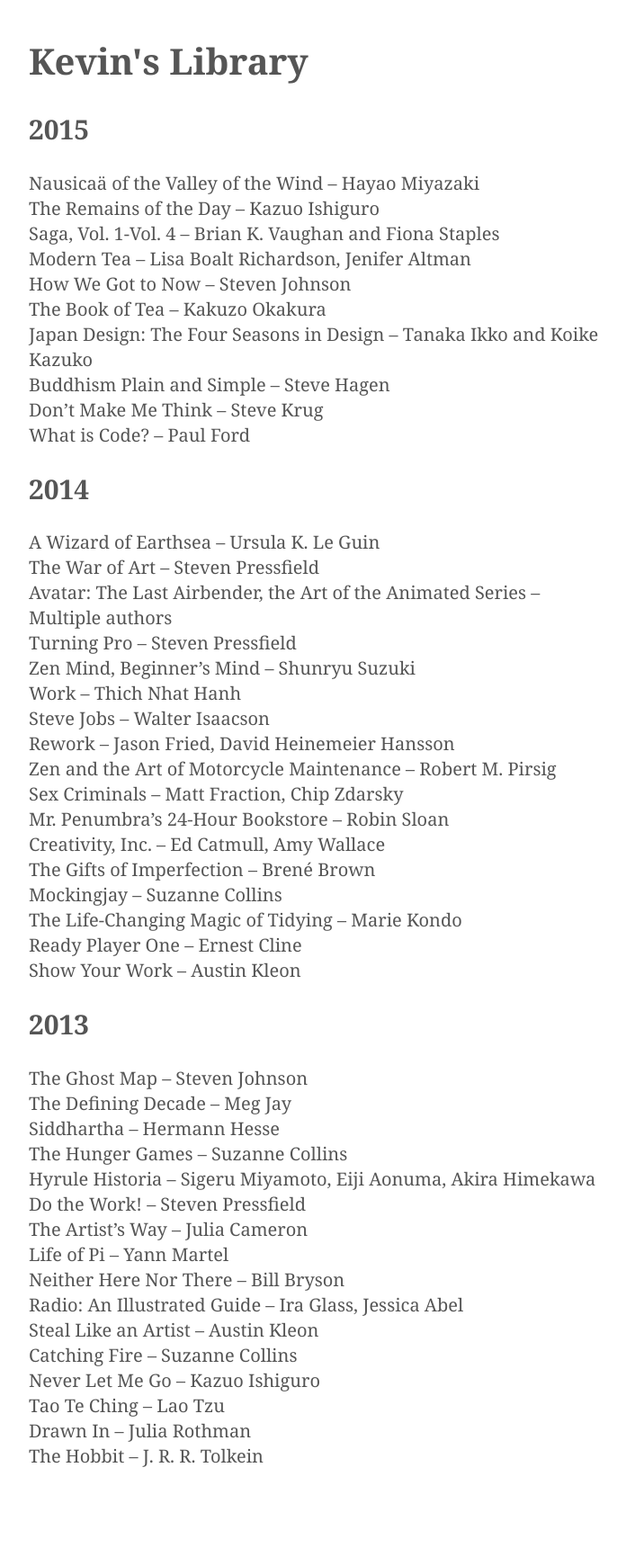
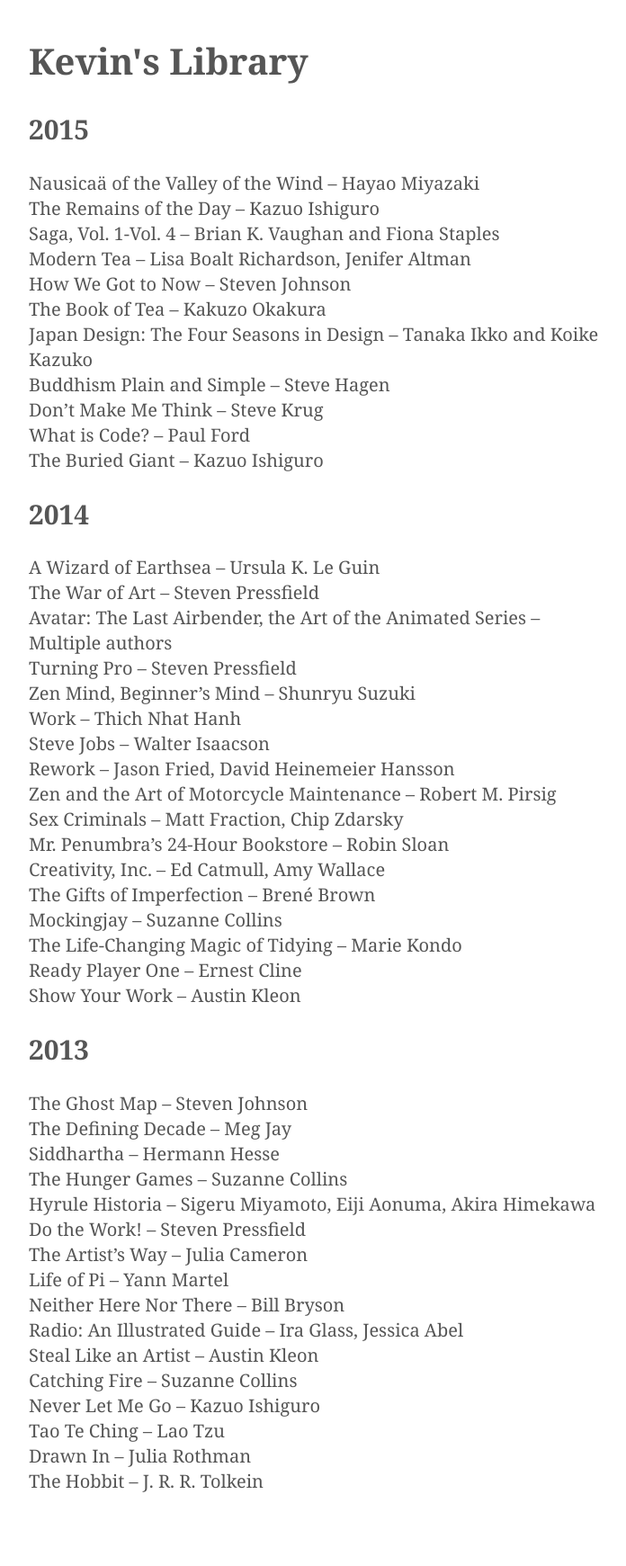
Before and after one commit to kmcgillivray/librarie, a Jekyll site: the page built from index.md, in a window 1280 px wide. Shown: the whole page at 90% size, without its empty margins (283-979 px from the left). Built offline with Jekyll 4.4.1, drawn with Linux system fonts in a browser that asks for light colours; before the commit the page ends 1713 px from its top, so only the background shows below that.

Commit message:
Add book.

```diff
--- a/index.md
+++ b/index.md
@@ -15,6 +15,7 @@ title: Kevin's Library
 * Buddhism Plain and Simple – Steve Hagen
 * Don't Make Me Think – Steve Krug
 * What is Code? – Paul Ford
+* The Buried Giant – Kazuo Ishiguro
 
 ## 2014
 
```
